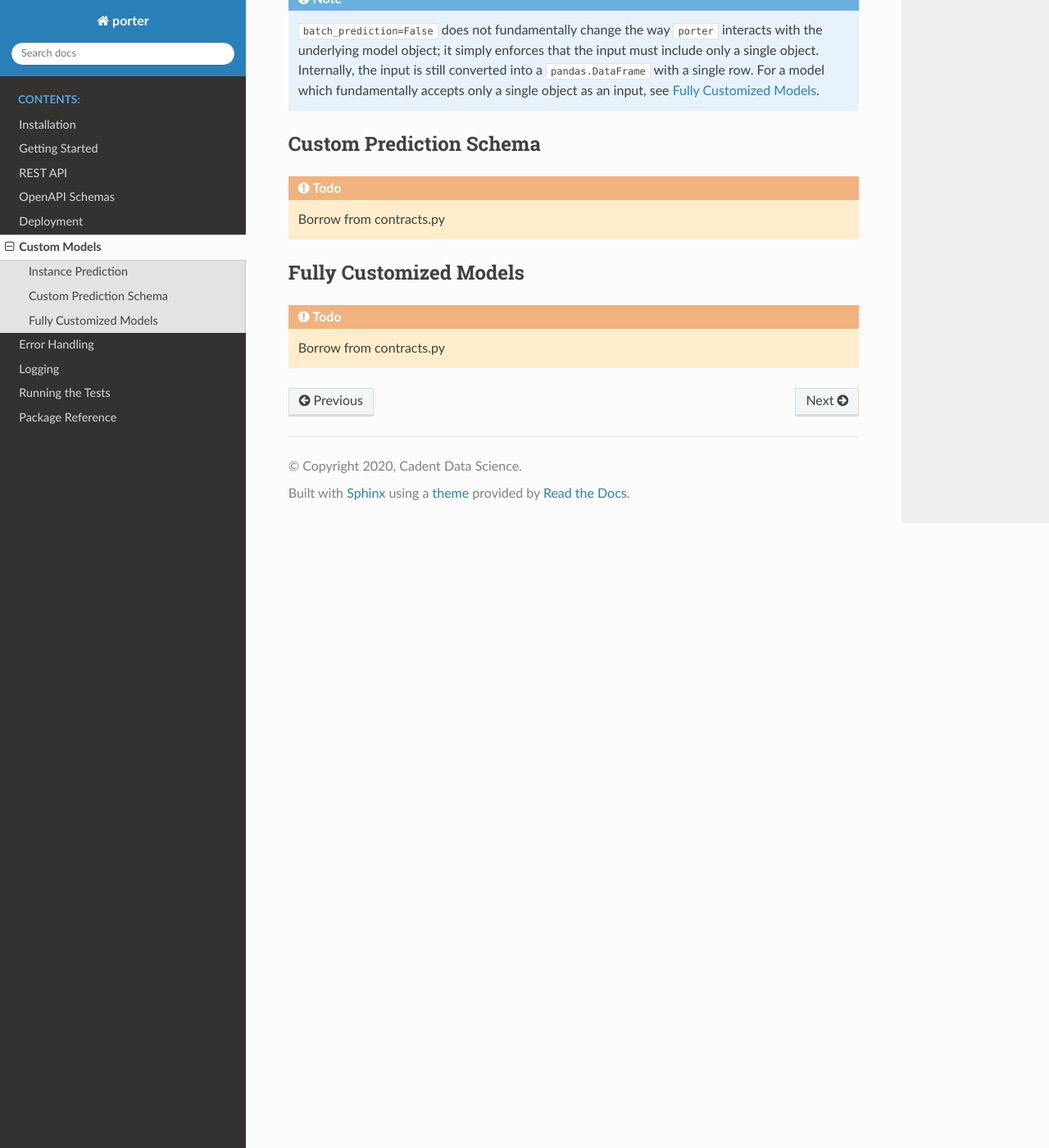
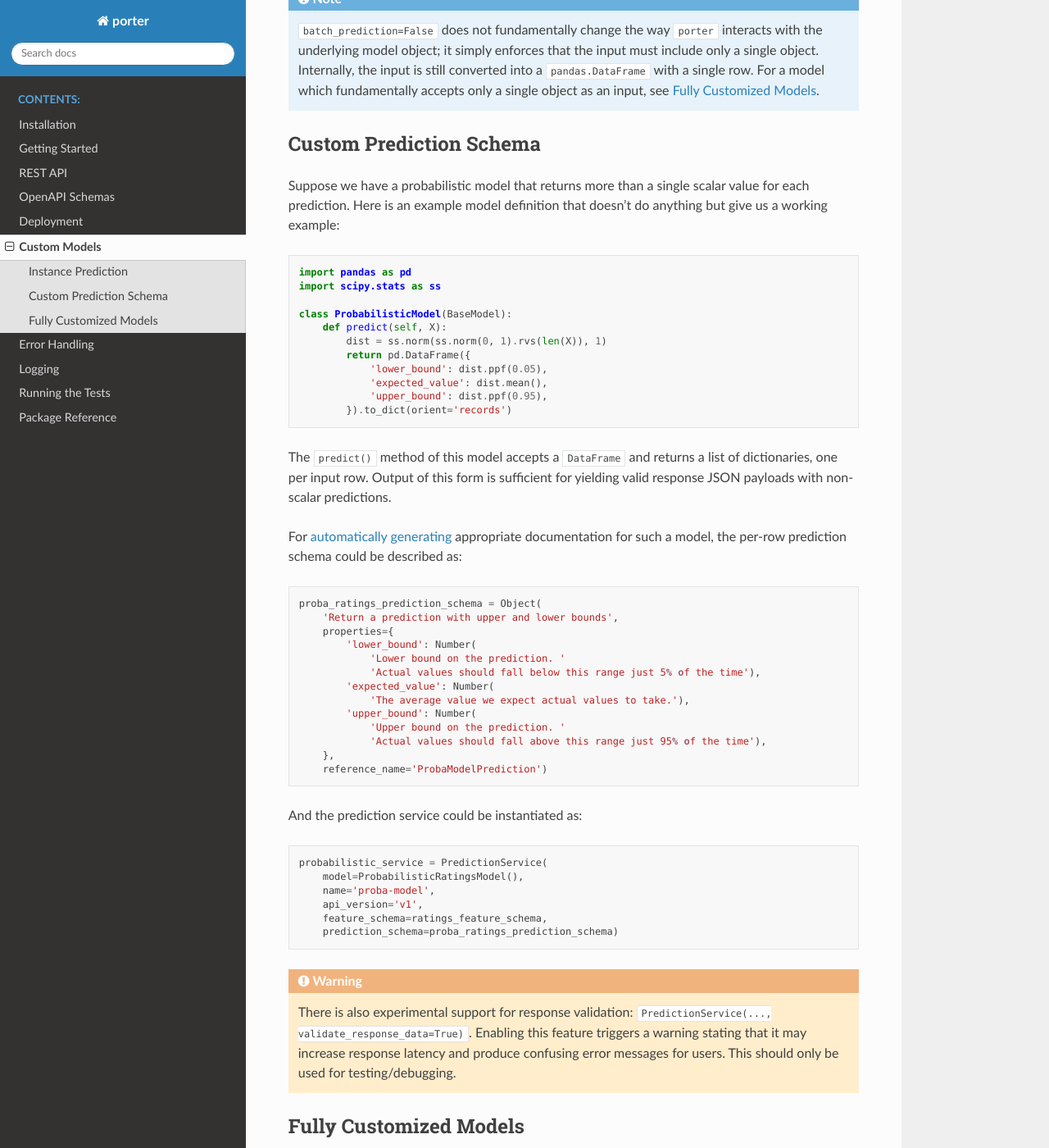
Before and after one commit to dantegates/porter, a Sphinx documentation site: the page built from docs/custom_models.rst, in a window 1280 px wide and 1400 px high, scrolled down 1012 px. Shown: the whole window at 82% size. Built offline with Sphinx 7.4.7 and the Read the Docs theme 2.0.0, drawn with Linux system fonts in a browser that asks for light colours; some of the changed text lies outside the part shown.

Commit message:
add custom prediction schema and start on fully customized models

```diff
--- a/docs/custom_models.rst
+++ b/docs/custom_models.rst
@@ -56,8 +56,56 @@
 Custom Prediction Schema
 ------------------------
 
-.. todo::
-    Borrow from contracts.py
+Suppose we have a probabilistic model that returns more than a single scalar value for each prediction.  Here is an example model definition that doesn't do anything but give us a working example:
+
+.. code-block:: python
+
+    import pandas as pd
+    import scipy.stats as ss
+
+    class ProbabilisticModel(BaseModel):
+        def predict(self, X):
+            dist = ss.norm(ss.norm(0, 1).rvs(len(X)), 1)
+            return pd.DataFrame({
+                'lower_bound': dist.ppf(0.05),
+                'expected_value': dist.mean(),
+                'upper_bound': dist.ppf(0.95),
+            }).to_dict(orient='records')
+
+The ``predict()`` method of this model accepts a ``DataFrame`` and returns a list of dictionaries, one per input row.  Output of this form is sufficient for yielding valid response JSON payloads with non-scalar predictions.
+
+For `automatically generating <openapi_schemas.html#schema-documentation>`_ appropriate documentation for such a model, the per-row prediction schema could be described as:
+
+.. code-block:: python
+
+    proba_ratings_prediction_schema = Object(
+        'Return a prediction with upper and lower bounds',
+        properties={
+            'lower_bound': Number(
+                'Lower bound on the prediction. '
+                'Actual values should fall below this range just 5% of the time'),
+            'expected_value': Number(
+                'The average value we expect actual values to take.'),
+            'upper_bound': Number(
+                'Upper bound on the prediction. '
+                'Actual values should fall above this range just 95% of the time'),
+        },
+        reference_name='ProbaModelPrediction')
+
+And the prediction service could be instantiated as:
+
+.. code-block:: python
+
+    probabilistic_service = PredictionService(
+        model=ProbabilisticRatingsModel(),
+        name='proba-model',
+        api_version='v1',
+        feature_schema=ratings_feature_schema,
+        prediction_schema=proba_ratings_prediction_schema)
+
+.. warning::
+
+    There is also experimental support for response validation: ``PredictionService(..., validate_response_data=True)``.  Enabling this feature triggers a warning stating that it may increase response latency and produce confusing error messages for users.  This should only be used for testing/debugging.
 
 
 .. _fullycustom:
@@ -65,5 +113,22 @@
 Fully Customized Models
 -----------------------
 
+``porter`` supports interaction with arbitrary Python code by subclassing :class:`porter.services.BaseModel`.  Here is a simple example:
+
+.. code-block:: python
+
+    class CustomService(BaseService):
+        action = 'foo'
+        route_kwargs = {'methods': ['GET', 'POST']}
+
+        def serve(self):
+            data = self.get_post_data()
+            return {'results': ['foo', 'bar']}
+
+        @property
+        def status(self):
+            return 'READY'
+
+
 .. todo::
     Borrow from contracts.py
```
